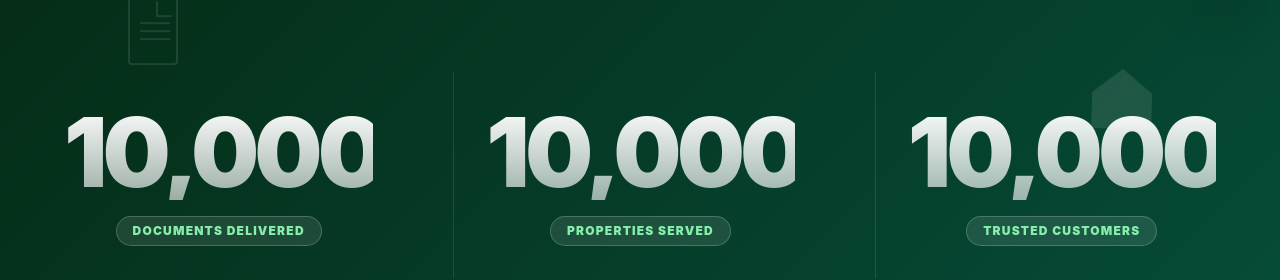
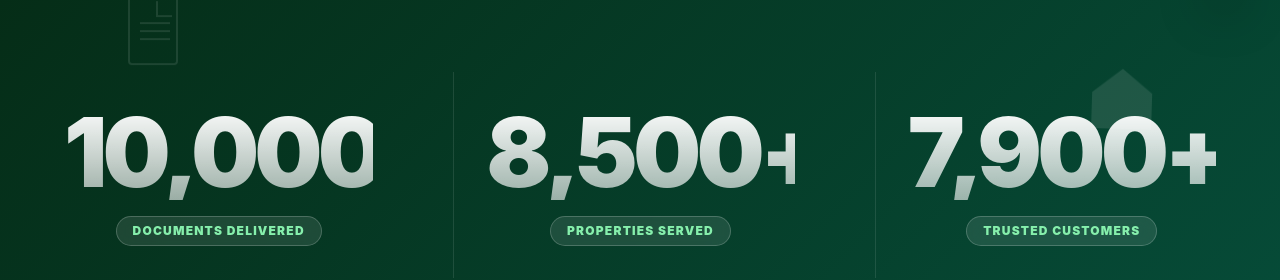
Before and after one commit to Namithhn025/E-KhataAssist, a React (Vite) app: page / in a window 1280 px wide. Shown: the part 778-1058 px from the top of the page. Built offline with nearby package versions, Linux system fonts and the light colour scheme; no server answers.

Commit message:
feat: update stats to 10,000+ / 8,500+ / 7,900+
Co-Authored-By: Claude Sonnet 4.6 <noreply@anthropic.com>

```diff
--- a/src/components/About.jsx
+++ b/src/components/About.jsx
@@ -125,7 +125,7 @@ const About = () => {
                                     <div className="text-green-300 text-xs font-black uppercase tracking-widest opacity-80">Happy NRIs</div>
                                 </div>
                                 <div>
-                                    <div className="text-4xl font-black tracking-tighter mb-1">10k+</div>
+                                    <div className="text-4xl font-black tracking-tighter mb-1">8.5k+</div>
                                     <div className="text-green-300 text-xs font-black uppercase tracking-widest opacity-80">Properties</div>
                                 </div>
                                 <div>
--- a/src/components/Stats.jsx
+++ b/src/components/Stats.jsx
@@ -15,11 +15,11 @@ const Stats = () => {
                         <div className="inline-block px-4 py-1.5 rounded-full glass-pill text-green-300 text-xs font-black uppercase tracking-widest border border-white/10">Documents Delivered</div>
                     </div>
                     <div className="p-8 md:border-l border-white/10 group">
-                        <div className="text-6xl lg:text-8xl font-black mb-4 tracking-tighter group-hover:scale-110 transition-transform duration-500 bg-clip-text text-transparent bg-gradient-to-b from-white to-white/60">10,000+</div>
+                        <div className="text-6xl lg:text-8xl font-black mb-4 tracking-tighter group-hover:scale-110 transition-transform duration-500 bg-clip-text text-transparent bg-gradient-to-b from-white to-white/60">8,500+</div>
                         <div className="inline-block px-4 py-1.5 rounded-full glass-pill text-green-300 text-xs font-black uppercase tracking-widest border border-white/10">Properties Served</div>
                     </div>
                     <div className="p-8 md:border-l border-white/10 group">
-                        <div className="text-6xl lg:text-8xl font-black mb-4 tracking-tighter group-hover:scale-110 transition-transform duration-500 bg-clip-text text-transparent bg-gradient-to-b from-white to-white/60">10,000+</div>
+                        <div className="text-6xl lg:text-8xl font-black mb-4 tracking-tighter group-hover:scale-110 transition-transform duration-500 bg-clip-text text-transparent bg-gradient-to-b from-white to-white/60">7,900+</div>
                         <div className="inline-block px-4 py-1.5 rounded-full glass-pill text-green-300 text-xs font-black uppercase tracking-widest border border-white/10">Trusted Customers</div>
                     </div>
                 </div>
```
